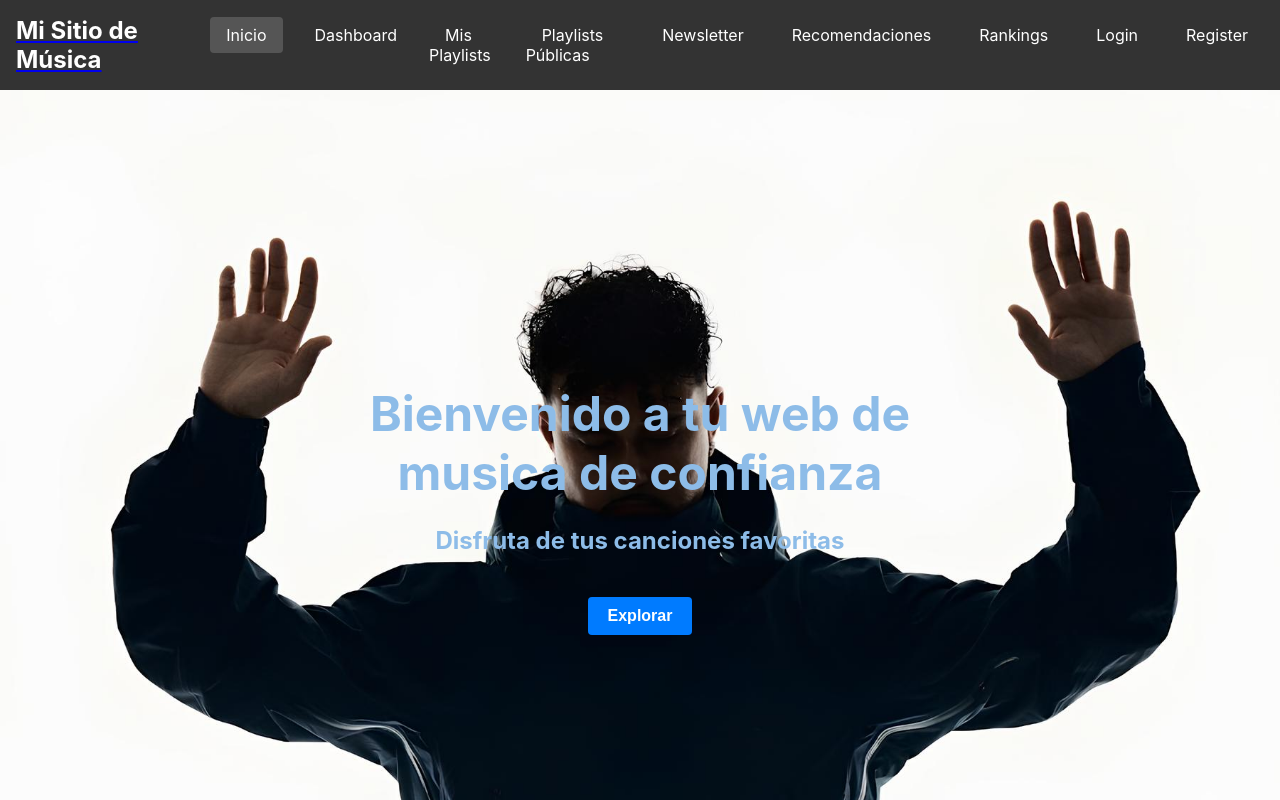
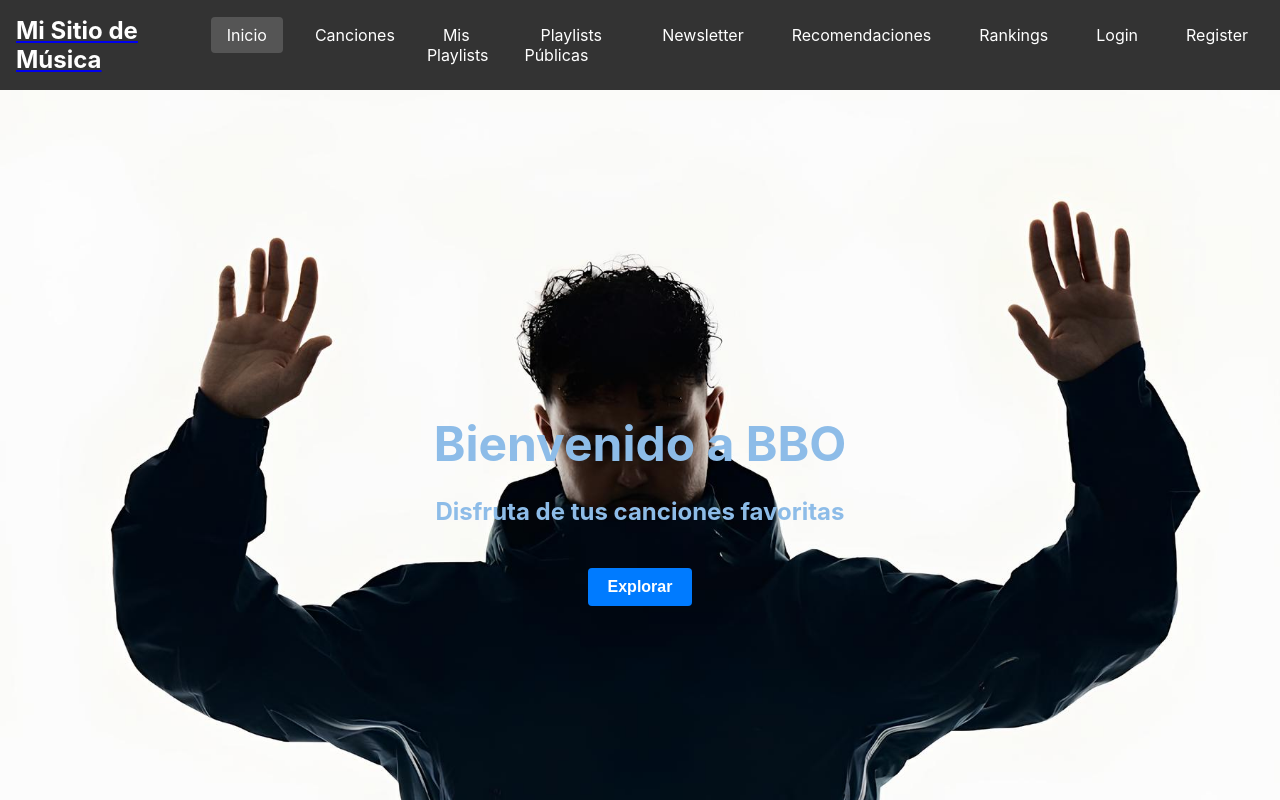
Before and after one commit to Cnavrod/FrontEndTFG, a React (Create React App) app: page / in a window 1280 px wide. Shown: the top 800 px of the page. Built offline with nearby package versions, Linux system fonts and the light colour scheme.

Commit message:
Cambios menores

```diff
--- a/public/index.html
+++ b/public/index.html
@@ -2,7 +2,7 @@
 <html lang="en">
   <head>
     <meta charset="utf-8" />
-    <link rel="icon" href="%PUBLIC_URL%/favicon.ico" />
+    <link rel="icon" href="%PUBLIC_URL%/hokecruz.jpg" />
     <meta name="viewport" content="width=device-width, initial-scale=1" />
     <meta name="theme-color" content="#000000" />
     <meta
@@ -24,7 +24,7 @@
       work correctly both with client-side routing and a non-root public URL.
       Learn how to configure a non-root public URL by running `npm run build`.
     -->
-    <title>React App</title>
+    <title>BBO</title>
   </head>
   <body>
     <noscript>You need to enable JavaScript to run this app.</noscript>
--- a/src/components/Home/Dashboard.jsx
+++ b/src/components/Home/Dashboard.jsx
@@ -41,7 +41,7 @@ export default function Dashboard() {
 
   return (
     <div className="dashboard-container">
-      <h2>Dashboard</h2>
+      <h2>Canciones</h2>
       <input
         type="text"
         placeholder="Buscar por nombre, artista o género..."
--- a/src/components/Home/HeroSection.jsx
+++ b/src/components/Home/HeroSection.jsx
@@ -13,7 +13,7 @@ export default function HeroSection() {
   return (
     <section className="hero-section">
       <div className="hero-content">
-        <h1>Bienvenido a tu web de musica de confianza</h1>
+        <h1>Bienvenido a BBO</h1>
         <p>Disfruta de tus canciones favoritas</p>
         <CustomButton
           text="Explorar"
--- a/src/components/Layout/Navbar.jsx
+++ b/src/components/Layout/Navbar.jsx
@@ -36,7 +36,7 @@ export default function Navbar() {
         </li>
         <li>
           <NavLink to="/dashboard" className={({ isActive }) => (isActive ? "active" : "")}>
-            Dashboard
+            Canciones
           </NavLink>
         </li>
         {/* Mostrar solo para cantantes */}
```
